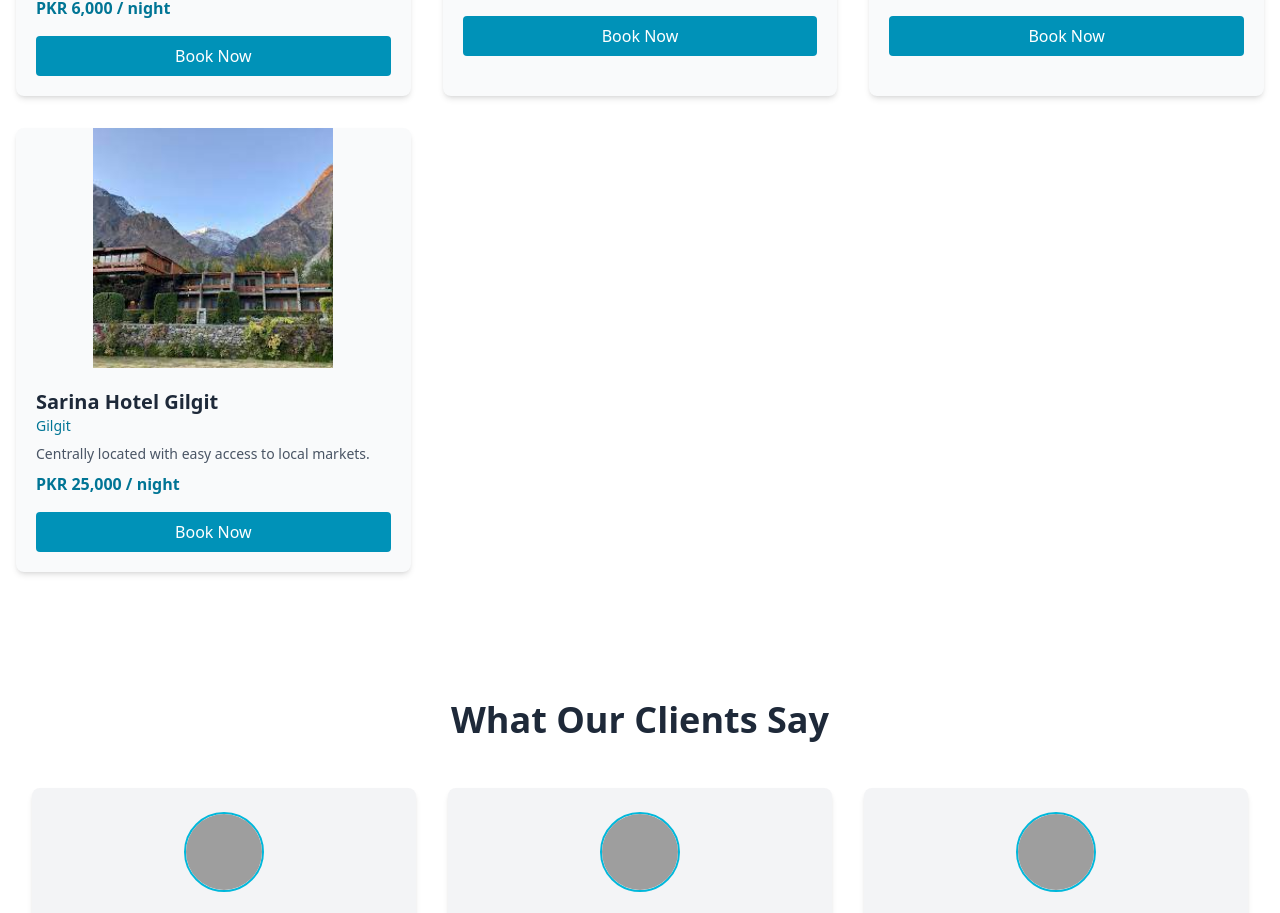
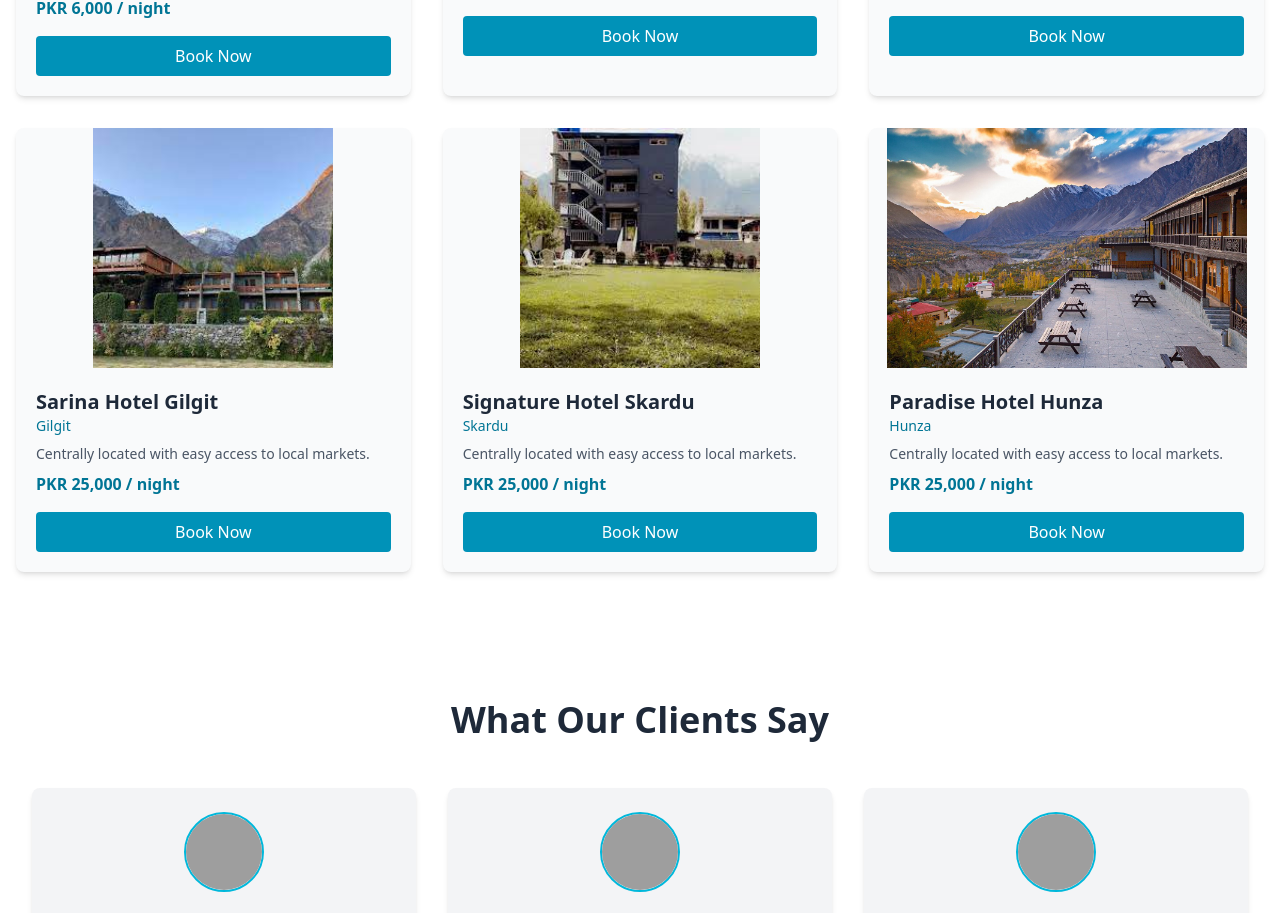
Before and after one commit to sabbehhassan/TourToHeaven, a React (Vite) app: page / in a window 1280 px wide. Shown: the part 2924-3837 px from the top of the page. Built offline with nearby package versions, Linux system fonts and the light colour scheme; grey boxes are pictures that could not be loaded.

Commit message:
added more cards to stay in component

```diff
--- a/src/data/stayoption.js
+++ b/src/data/stayoption.js
@@ -32,6 +32,22 @@
     description: "Centrally located with easy access to local markets.",
     price: "PKR 25,000 / night",
   },
+  {
+    id: 5,
+    location: "Skardu",
+    name: "Signature Hotel Skardu",
+    image: "/assets/Stay/signature Skardu Hotel.jpeg",
+    description: "Centrally located with easy access to local markets.",
+    price: "PKR 25,000 / night",
+  },
+  {
+    id: 6,
+    location: "Hunza",
+    name: "Paradise Hotel Hunza",
+    image: "/assets/Stay/Hunza Paradise.jpg",
+    description: "Centrally located with easy access to local markets.",
+    price: "PKR 25,000 / night",
+  },
 ];
 
 export default stayOptions;
```
